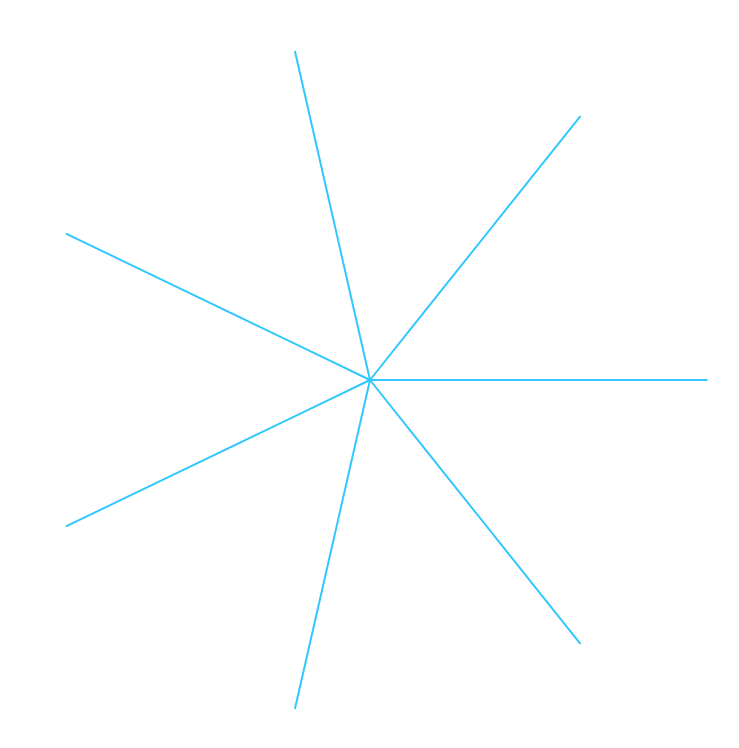
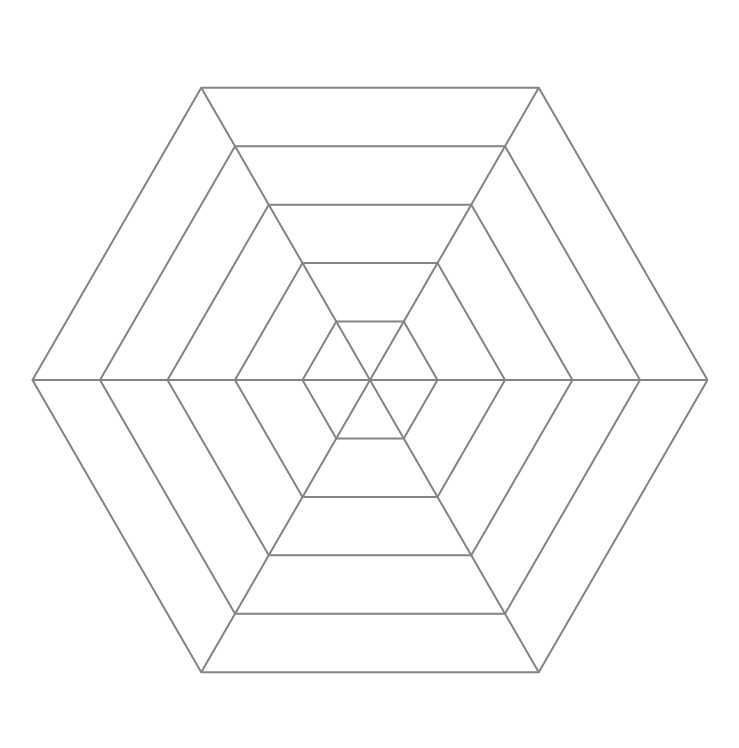
Before and after one commit to CBrather/carman-webapp, a React (Vite) app: page / in a window 1280 px wide. Shown: the top 748 px of the page, without its empty margins (270-1009 px from the left). Built offline with nearby package versions, Linux system fonts and the light colour scheme.

Commit message:
dynamically render radial edged
CU-861n4qxgy

```diff
--- a/src/App.tsx
+++ b/src/App.tsx
@@ -1,10 +1,20 @@
 import './App.css'
 import RadarChart from './components/Charts/RadarChart'
+import { AxisUncalculated } from './components/Charts/RadarChartLayout';
+
+const axes: AxisUncalculated[] = [
+  {label: "a", ticks: [{label: "a"},{label: "a"},{label: "a"},{label: "a"},{label: "a"}]},
+  {label: "a", ticks: [{label: "a"},{label: "a"},{label: "a"},{label: "a"},{label: "a"}]},
+  {label: "a", ticks: [{label: "a"},{label: "a"},{label: "a"},{label: "a"},{label: "a"}]},
+  {label: "a", ticks: [{label: "a"},{label: "a"},{label: "a"},{label: "a"},{label: "a"}]},
+  {label: "a", ticks: [{label: "a"},{label: "a"},{label: "a"},{label: "a"},{label: "a"}]},
+  {label: "a", ticks: [{label: "a"},{label: "a"},{label: "a"},{label: "a"},{label: "a"}]}
+]
 
 function App() {
   return (
     <>
-      <RadarChart numberAxes={7}/>
+      <RadarChart axes={axes}/>
     </>
   )
 }
--- a/src/components/Charts/RadarChart.css
+++ b/src/components/Charts/RadarChart.css
@@ -6,7 +6,7 @@
 
 svg {
   fill: none;
-  stroke: #33C7FF;
+  stroke: #838383;
   display: block;
   stroke-width: 2px;
 }
--- a/src/components/Charts/RadarChart.tsx
+++ b/src/components/Charts/RadarChart.tsx
@@ -1,17 +1,23 @@
 import './RadarChart.css';
 import { useEffect, useState } from 'react';
-import RadarChartLayout from './RadarChartLayout.ts';
+import RadarChartLayout, { AxisUncalculated } from './RadarChartLayout';
 
-export default function RadarChart(props: { numberAxes: number }) {
-	const [chartLayout, setChartLayout] = useState(new RadarChartLayout({ axes: props.numberAxes }));
+export default function RadarChart(props: { axes: AxisUncalculated[] }) {
+	const [chartLayout, setChartLayout] = useState(new RadarChartLayout(props.axes));
 	const [axesPathElements, setAxesPathsElements] = useState<React.JSX.Element[]>();
+	const [radialPathElements, setRadialPathElements] = useState<React.JSX.Element[]>();
 
 	useEffect(
 		() => {
-			const rawPaths = chartLayout.getAxesPaths();
-			const pathElements = rawPaths.map((p, i) => <path d={p} key={'chartPath-' + i} />);
+			const rawAxesPaths = chartLayout.getAxesPaths();
+			const axesPathElements = rawAxesPaths.map((p, i) => <path d={p} key={'axisPath-' + i} />);
 
-			setAxesPathsElements(pathElements);
+			setAxesPathsElements(axesPathElements);
+
+			const rawRadialPaths = chartLayout.getRadialEdgesPaths();
+			const radialPathElements = rawRadialPaths.map((p, i) => <path d={p} key={'radialPath-' + i} />);
+
+			setRadialPathElements(radialPathElements);
 		},
 		[chartLayout]
 	);
@@ -26,6 +32,7 @@ export default function RadarChart(props: { numberAxes: number }) {
 		>
 			<svg width={chartLayout.width} height={chartLayout.height}>
 				{axesPathElements}
+				{radialPathElements}
 			</svg>
 		</div>
 	);
--- a/src/components/Charts/RadarChartLayout.ts
+++ /dev/null
@@ -1,86 +0,0 @@
-export type Coordinate = {
-	x: number;
-	y: number;
-};
-
-export type RadarChartLayoutOptions = {
-  height?: number
-  width?: number
-  axes?: number
-  sections?: number
-  startingAngle?: number
-}
-
-export default class RadarChartLayout {
-	width = 1200;
-	height = 750;
-  axes = 5;
-  sections = 5;
-  startingAngle = 0;
-  angleInterval: number;
-  center: Coordinate;
-  radius: number;
-
-	constructor(opts?: RadarChartLayoutOptions) {
-		this.width = opts?.width ? opts.width : this.width
-		this.height = opts?.height ? opts.height : this.height
-    this.axes = opts?.axes ? opts.axes : this.axes
-    this.sections = opts?.sections ? opts.sections : this.sections
-    this.startingAngle = opts?.startingAngle ? opts.startingAngle : this.startingAngle
-
-    this.angleInterval = 360 / this.axes
-    this.center = { x: this.width/2, y: this.height/2}
-    this.radius = Math.min(this.width, this.height) * 0.45
-	}
-
-  getAxesPaths = () : string[] => {
-    const axesPaths: string[] = [];
-
-    for (let i = 0; i < this.axes; i++) {
-      const axisPath = this.getAxisPath(this.startingAngle + i * this.angleInterval);
-      axesPaths.push(axisPath);
-    }
-
-    return axesPaths
-  }
-
-  getAxisPath = (angle: number) => {
-    const pathPoints = this.calculatePathPoints(angle);
-    let path = `
-            M${pathPoints[0].x} ${pathPoints[0].y}
-            ${pathPoints
-              .slice(1)
-              .map(p => {
-                return `L${p.x} ${p.y}`;
-              })
-              .join(' ')}
-          `;
-
-    return path;
-  }
-
-  calculatePathPoints = (
-    angle: number
-  ): Coordinate[] => {
-    const points: Coordinate[] = [this.center];
-    const pointInterval = this.radius / this.sections;
-    const angleRad = degrees2Radians(angle);
-
-    let previousPoint = points[0];
-    for (let i = 0; i < this.sections; i++) {
-      let nextPoint: Coordinate = {
-        x: previousPoint.x + pointInterval * Math.cos(angleRad),
-        y: previousPoint.y + pointInterval * Math.sin(angleRad)
-      };
-
-      points.push(nextPoint);
-      previousPoint = nextPoint;
-    }
-
-    return points;
-  }
-}
-
-function degrees2Radians(degrees: number): number {
-	return degrees * (Math.PI / 180);
-}
--- /dev/null
+++ b/src/components/Charts/RadarChartLayout.tsx
@@ -0,0 +1,148 @@
+export type Coordinate = {
+	x: number;
+	y: number;
+};
+
+export type RadarChartLayoutOptions = {
+  height?: number
+  width?: number
+  startingAngle?: number
+}
+
+export default class RadarChartLayout {
+	width = 1200;
+	height = 750;
+  sections = 5;
+  startingAngle = 0;
+  angleInterval: number;
+  center: Coordinate;
+  radius: number;
+
+  private axes: Axis[] = []
+  private radialEdges: Coordinate[][] = []
+
+	constructor(axes: AxisUncalculated[], opts?: RadarChartLayoutOptions) {
+    if (axes.length == 0) throw Error("No axes provided to RadarChart on initialization")
+
+		this.width = opts?.width ? opts.width : this.width
+		this.height = opts?.height ? opts.height : this.height
+    this.startingAngle = opts?.startingAngle ? opts.startingAngle : this.startingAngle
+
+    this.center = { x: this.width/2, y: this.height/2}
+    this.radius = Math.min(this.width, this.height) * 0.45
+
+    this.sections = axes[0]?.ticks.length ?? 1
+    this.angleInterval = 360 / axes.length
+
+    this.calculateAxes(axes)
+	}
+
+  calculateAxes = (axes: Axis[] | AxisUncalculated[]) : void => {
+    this.axes = axes.map((axis, i) : Axis => {
+      return this.calculateAxisTicks(axis, this.startingAngle + i * this.angleInterval)
+    })
+
+    this.calculateRadialEdges()
+  }
+
+  recalculateAxes = () : void => {
+    this.calculateAxes(this.axes)
+  }
+
+  calculateAxisTicks = (axis: Axis | AxisUncalculated, angle: number): Axis => {
+    const points: Coordinate[] = [this.center];
+    const pointInterval = this.radius / this.sections;
+    const angleRad = degrees2Radians(angle);
+
+    let previousPoint = points[0];
+    for (let tick of axis.ticks) {
+      let nextPoint: Coordinate = {
+        x: previousPoint.x + pointInterval * Math.cos(angleRad),
+        y: previousPoint.y + pointInterval * Math.sin(angleRad)
+      };
+
+      tick.location = nextPoint;
+      previousPoint = nextPoint;
+    }
+
+    return axis as Axis;
+  }
+
+  calculateRadialEdges = () : void => {
+    this.radialEdges = []
+
+    for (let i = 0; i < this.sections; i++) {
+      const sectionPoints = this.axes.map(axis => axis.ticks[i].location)
+      this.radialEdges.push(sectionPoints)
+    }
+  }
+
+  getAxesPaths = () : string[] => {
+    const axesPaths: string[] = [];
+
+    for (let axis of this.axes) {
+      const axisPath = this.getAxisPath(axis);
+      axesPaths.push(axisPath);
+    }
+
+    return axesPaths
+  }
+
+  getAxisPath = (axis: Axis) : string =>  {
+    let pathPoints = axis.ticks.map(tick => tick.location)
+
+    return this.buildSvgPath([this.center, ...pathPoints]);
+  }
+
+  getRadialEdgesPaths = () : string[] => {
+    const edgePaths: string[] = []
+
+    for (let edgePoints of this.radialEdges) {
+      const path = this.buildSvgPath(edgePoints, true)
+      edgePaths.push(path)
+    }
+
+    return edgePaths
+  }
+
+  buildSvgPath = (pathPoints: Coordinate[], close: boolean = false) : string => {
+    let path = `
+    M${pathPoints[0].x} ${pathPoints[0].y}
+    ${pathPoints
+      .slice(1)
+      .map(point => {
+        return `L${point.x} ${point.y}`
+      })
+
+      .join(' ')}
+    `;
+
+    if (close) path += ` L${pathPoints[0].x} ${pathPoints[0].y}`
+
+    return path
+  }
+}
+
+export type AxisUncalculated = {
+  label: string
+  ticks: AxisTickUncalculated[]
+}
+
+type Axis = {
+  label: string
+  ticks: AxisTick[]
+}
+
+type AxisTick = {
+  label: string
+  location: Coordinate
+}
+
+type AxisTickUncalculated = {
+  label: string
+  location?: Coordinate
+}
+
+function degrees2Radians(degrees: number): number {
+	return degrees * (Math.PI / 180);
+}
```
